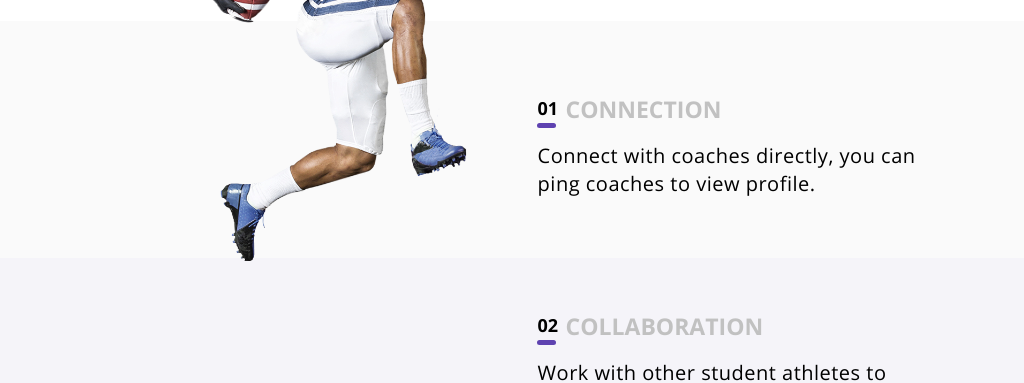
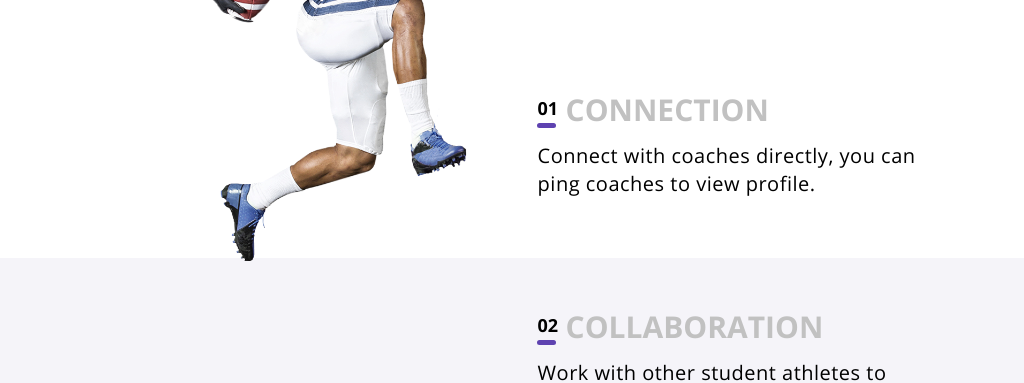
Before and after one commit to viktor-frolov/DP-Frolov, a plain HTML site: page index.html in a window 1024 px wide. Shown: the part 799-1182 px from the top of the page. Drawn offline with Linux system fonts and the light colour scheme; files whose address does not match are found by name.

Commit message:
Внес правки от 09.10.19

```diff
--- a/style.css
+++ b/style.css
@@ -1106,6 +1106,9 @@ body {
 		padding-left: 10%;
 		padding-right: 51.2%;
 	}
+	.heading-athlets, .heading-players {
+		font-size: 30px;
+	}
 	.heading-categories-players::after {
 		background-image: url("img/basketballer_991.png");
 	  	top: 0;
@@ -1146,6 +1149,9 @@ body {
 	}
 	.text-18 {
 		font-size: 18px;
+	}
+	.section-color-01 {
+		background-color: #ffffff;
 	}
 
 
```
